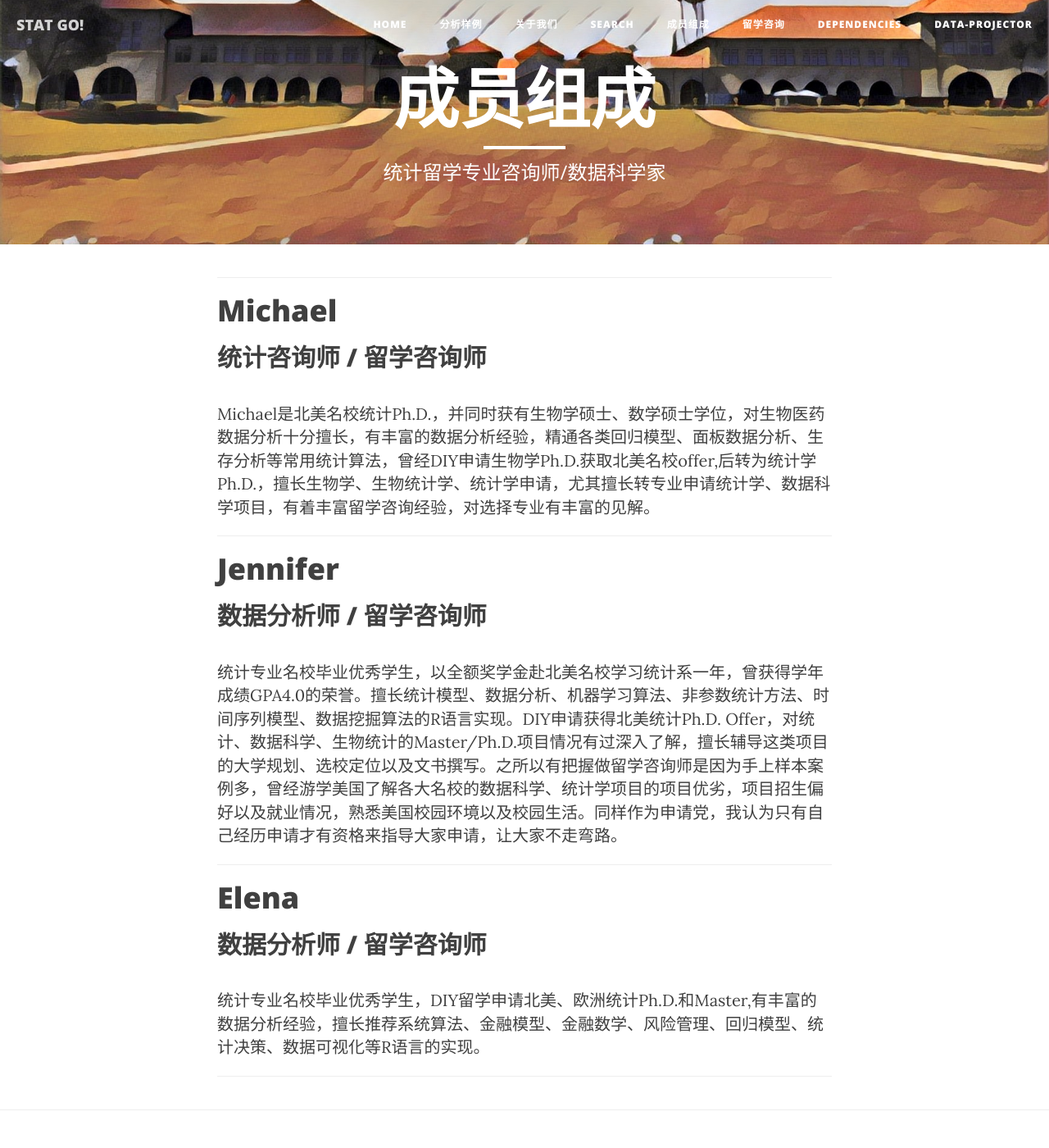
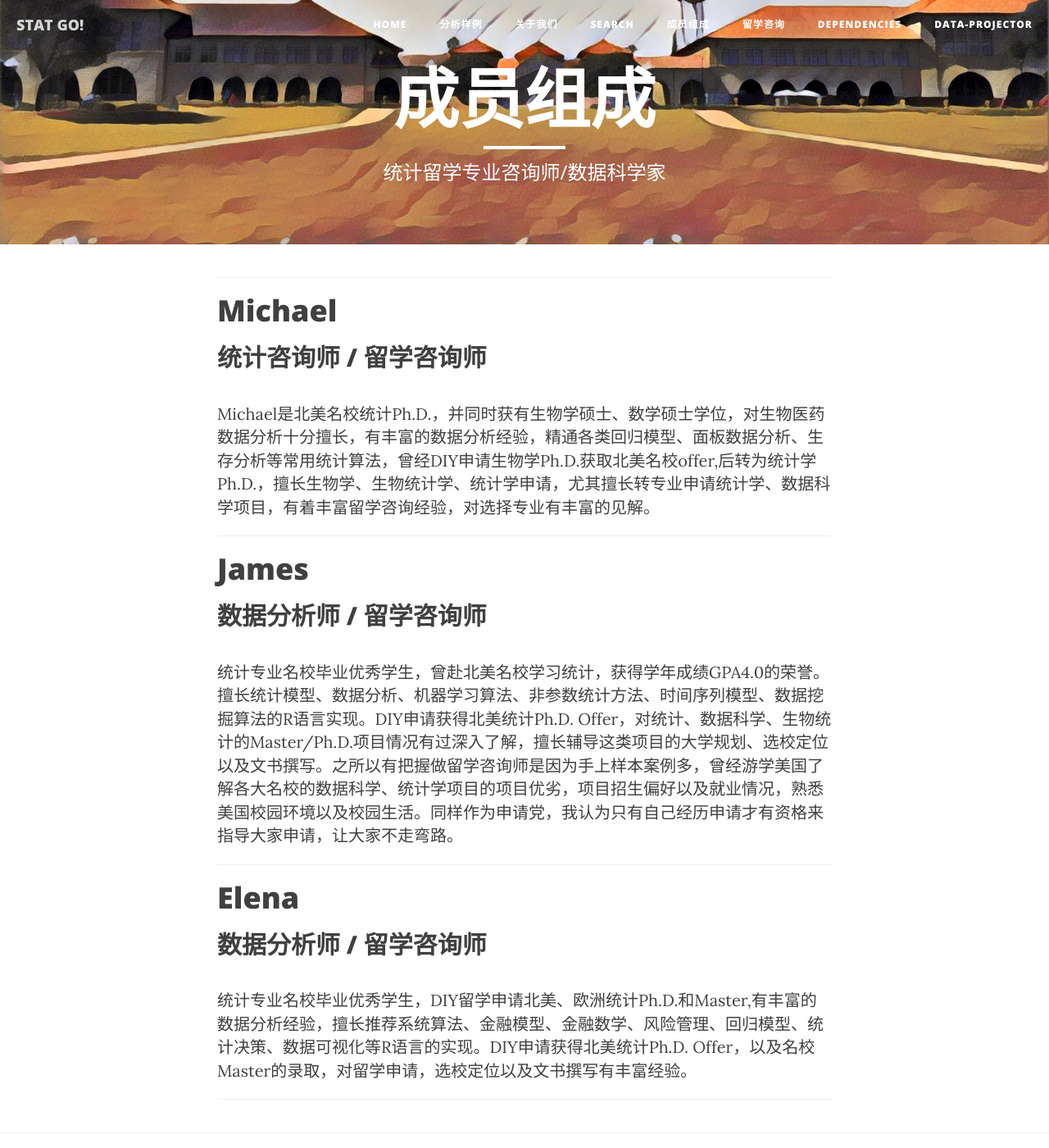
Before and after one commit to statgo/statgo.github.io, a Jekyll site: the page built from members.html, in a window 1280 px wide and 1400 px high. Shown: the whole window at 82% size. Built offline with Jekyll 4.4.1, drawn with Linux system fonts in a browser that asks for light colours; nearby versions of some CDN libraries.

```diff
--- a/_data/members.yml
+++ b/_data/members.yml
@@ -6,17 +6,17 @@
   bio: Michael是北美名校统计Ph.D.，并同时获有生物学硕士、数学硕士学位，对生物医药数据分析十分擅长，有丰富的数据分析经验，精通各类回归模型、面板数据分析、生存分析等常用统计算法，曾经DIY申请生物学Ph.D.获取北美名校offer,后转为统计学Ph.D.，擅长生物学、生物统计学、统计学申请，尤其擅长转专业申请统计学、数据科学项目，有着丰富留学咨询经验，对选择专业有丰富的见解。
   visible: true
 
-- name: Jennifer
+- name: James
   role: 数据分析师 / 留学咨询师
 #  img:
 #  gplus: https://plus.google.com/+AhmetCecen-GPlus
-  bio: 统计专业名校毕业优秀学生，以全额奖学金赴北美名校学习统计系一年，曾获得学年成绩GPA4.0的荣誉。擅长统计模型、数据分析、机器学习算法、非参数统计方法、时间序列模型、数据挖掘算法的R语言实现。DIY申请获得北美统计Ph.D. Offer，对统计、数据科学、生物统计的Master/Ph.D.项目情况有过深入了解，擅长辅导这类项目的大学规划、选校定位以及文书撰写。之所以有把握做留学咨询师是因为手上样本案例多，曾经游学美国了解各大名校的数据科学、统计学项目的项目优劣，项目招生偏好以及就业情况，熟悉美国校园环境以及校园生活。同样作为申请党，我认为只有自己经历申请才有资格来指导大家申请，让大家不走弯路。
+  bio: 统计专业名校毕业优秀学生，曾赴北美名校学习统计，获得学年成绩GPA4.0的荣誉。擅长统计模型、数据分析、机器学习算法、非参数统计方法、时间序列模型、数据挖掘算法的R语言实现。DIY申请获得北美统计Ph.D. Offer，对统计、数据科学、生物统计的Master/Ph.D.项目情况有过深入了解，擅长辅导这类项目的大学规划、选校定位以及文书撰写。之所以有把握做留学咨询师是因为手上样本案例多，曾经游学美国了解各大名校的数据科学、统计学项目的项目优劣，项目招生偏好以及就业情况，熟悉美国校园环境以及校园生活。同样作为申请党，我认为只有自己经历申请才有资格来指导大家申请，让大家不走弯路。
   visible: true
 
 - name: Elena
   role: 数据分析师 / 留学咨询师
 #  img: favicon.png
 #  github: davidbrough1
-  bio: 统计专业名校毕业优秀学生，DIY留学申请北美、欧洲统计Ph.D.和Master,有丰富的数据分析经验，擅长推荐系统算法、金融模型、金融数学、风险管理、回归模型、统计决策、数据可视化等R语言的实现。
+  bio: 统计专业名校毕业优秀学生，DIY留学申请北美、欧洲统计Ph.D.和Master,有丰富的数据分析经验，擅长推荐系统算法、金融模型、金融数学、风险管理、回归模型、统计决策、数据可视化等R语言的实现。DIY申请获得北美统计Ph.D. Offer，以及名校Master的录取，对留学申请，选校定位以及文书撰写有丰富经验。
 #  url: http://davidbrough.net
   visible: true
```
Also changed, not shown: about.md (+1 -1 lines), img/Brochure.png.
